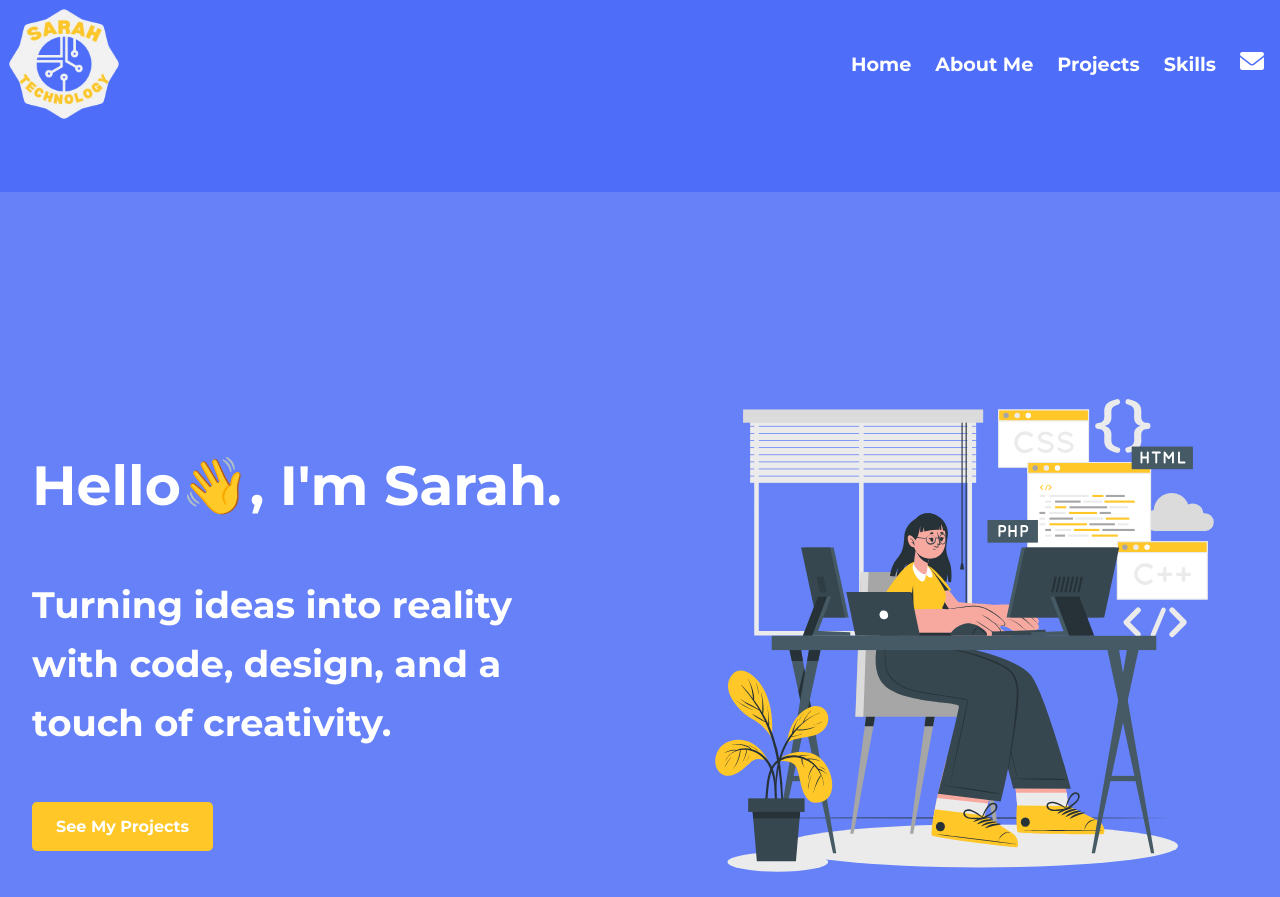
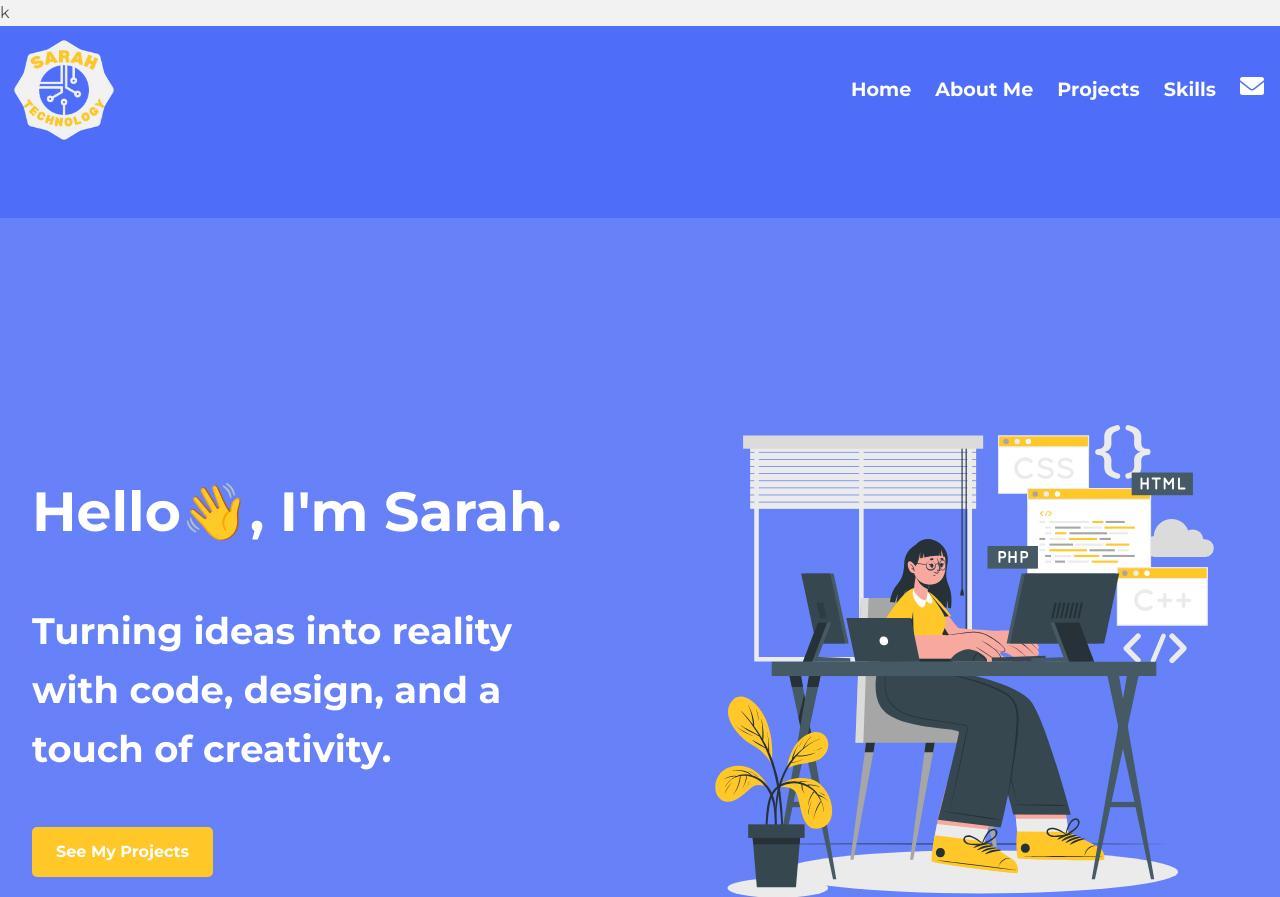
Before and after one commit to Sarah678935/Sarah, a plain HTML site: page index.html in a window 1280 px wide. Shown: the top 897 px of the page. Drawn offline with nearby package versions, Linux system fonts and the light colour scheme; files that its build step writes are made by us from their sources; no server answers.

Commit message:
Initial upload of portfolio website-1

```diff
--- a/index.html
+++ b/index.html
@@ -63,7 +63,7 @@
     }
     </script>
     <link href="https://fonts.googleapis.com/css2?family=Montserrat:wght@300;400;500;600;700&display=swap" rel="stylesheet">
-
+<link rel="stylesheet" href="css/styles.css">k
 </head>
 
 
```
Also changed, not shown: css/styles.css (renamed from styles.css).
